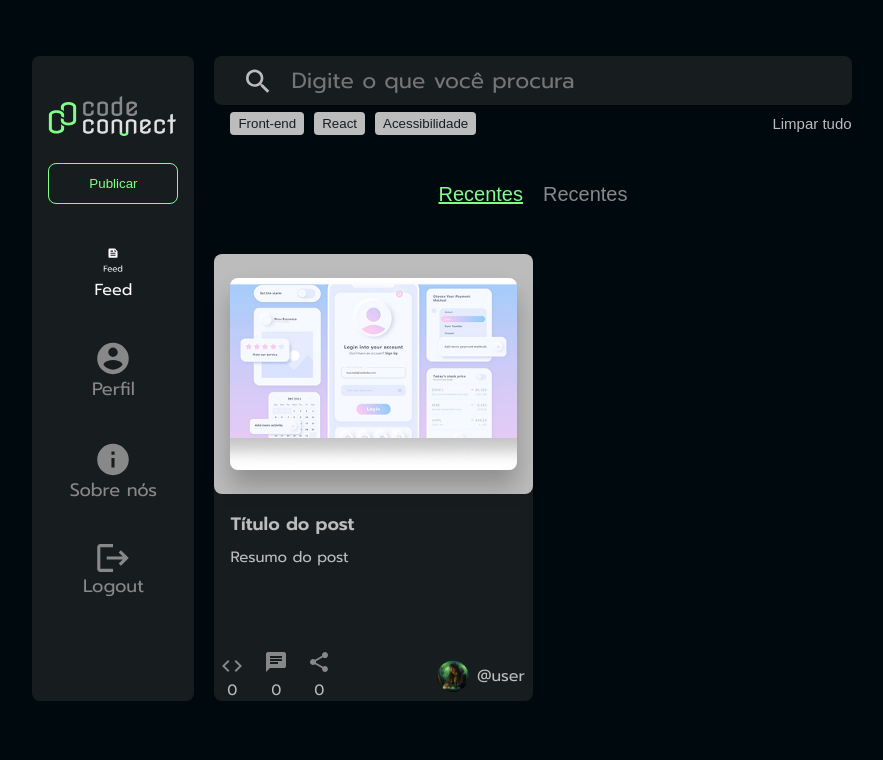
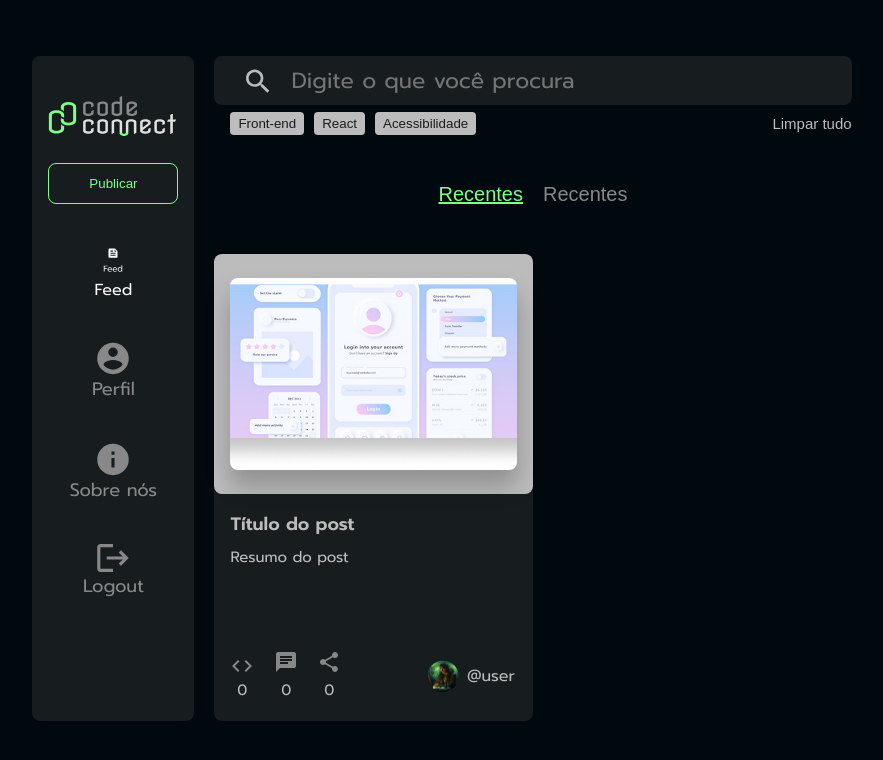
Before and after one commit to Tkailaine/React-Vite---P-gina-de-posts, a React (Vite) app: page / in a window 1280 px wide. Shown: the top 760 px of the page, without its empty margins (198-1081 px from the left). Built offline with nearby package versions, Linux system fonts and the light colour scheme.

Commit message:
style: ajustando padding do card

```diff
--- a/src/componentes/cards/styles.css
+++ b/src/componentes/cards/styles.css
@@ -60,6 +60,7 @@
     display: flex;
     align-items: center;
     justify-content: space-between;
+    padding: 0 10px 20px 10px;
 
 
 }
```
